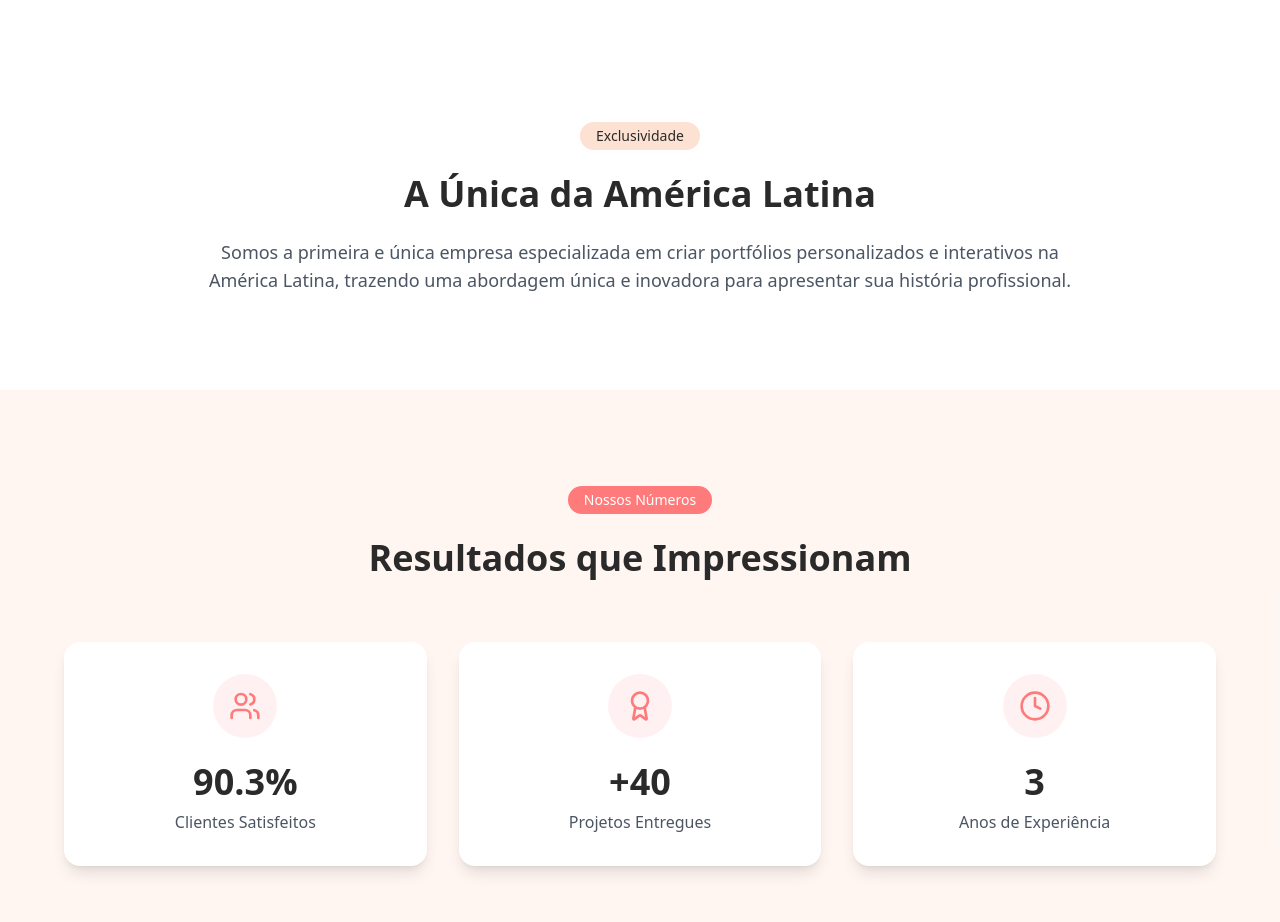
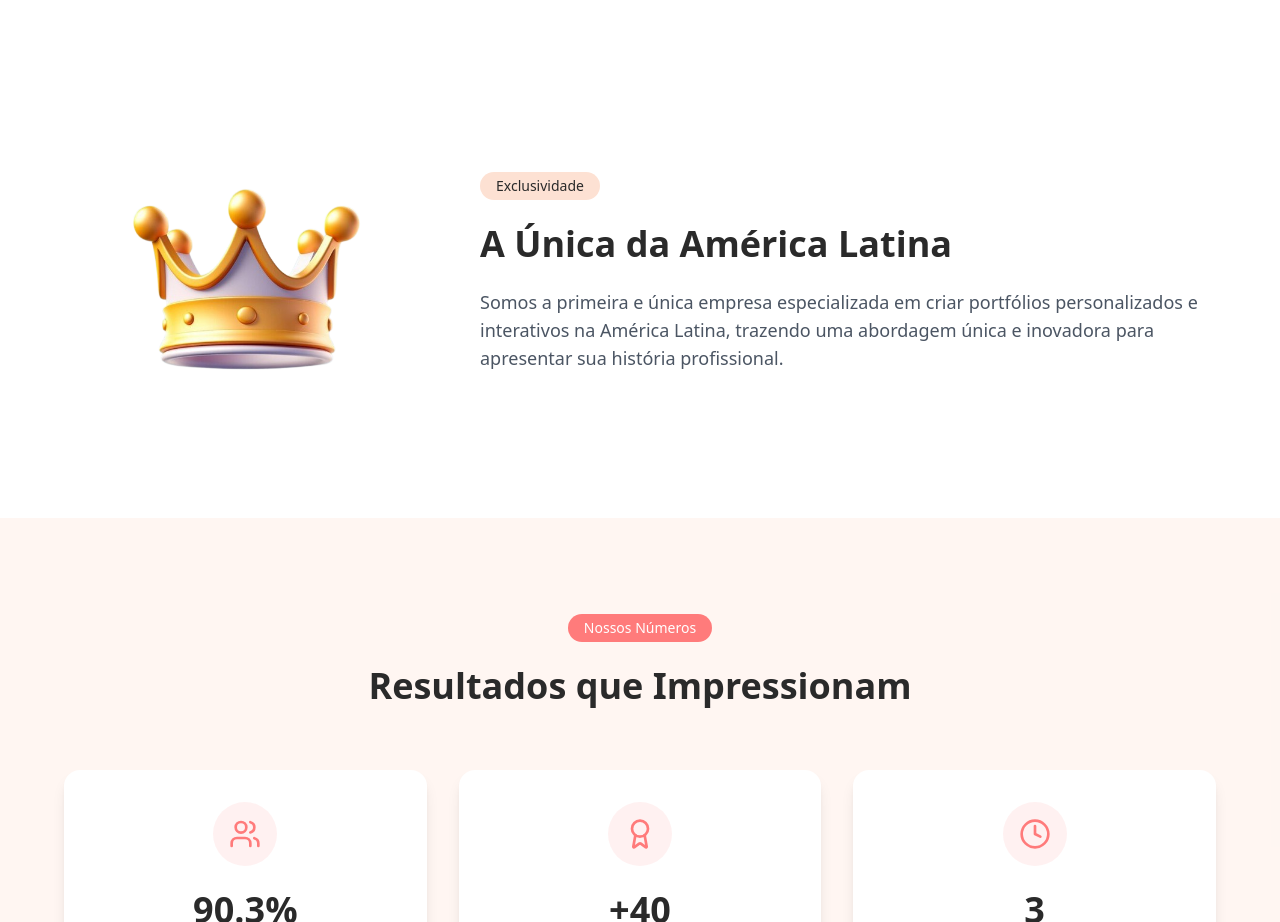
Before and after one commit to correiafm92/interactivo-portfolio, a React (Vite) app: page / in a window 1280 px wide. Shown: the part 1440-2362 px from the top of the page. Built offline with nearby package versions, Linux system fonts and the light colour scheme.

Commit message:
Add image to UniqueValue section
Incorporate an image into the UniqueValue component, positioning it alongside the text on the right side for enhanced visual appeal.
[skip gpt_engineer]

```diff
--- a/src/components/UniqueValue.tsx
+++ b/src/components/UniqueValue.tsx
@@ -4,12 +4,27 @@ export const UniqueValue = () => {
   return (
     <section className="py-24 bg-white">
       <div className="container mx-auto px-4">
+        <div className="max-w-6xl mx-auto flex items-center gap-12 flex-col md:flex-row">
           <motion.div
-          initial={{ opacity: 0, y: 20 }}
-          whileInView={{ opacity: 1, y: 0 }}
+            initial={{ opacity: 0, x: -20 }}
+            whileInView={{ opacity: 1, x: 0 }}
             transition={{ duration: 0.5 }}
             viewport={{ once: true }}
-          className="max-w-4xl mx-auto text-center"
+            className="w-full md:w-1/3"
+          >
+            <img
+              src="/lovable-uploads/e29ea68b-d794-4c14-83fb-aef90e37e453.png"
+              alt="Coroa dourada representando exclusividade"
+              className="w-full max-w-[300px] mx-auto animate-float"
+            />
+          </motion.div>
+
+          <motion.div
+            initial={{ opacity: 0, x: 20 }}
+            whileInView={{ opacity: 1, x: 0 }}
+            transition={{ duration: 0.5 }}
+            viewport={{ once: true }}
+            className="w-full md:w-2/3 text-center md:text-left"
           >
             <span className="px-4 py-1 bg-secondary text-accent rounded-full text-sm font-medium mb-6 inline-block">
               Exclusividade
@@ -23,6 +38,7 @@ export const UniqueValue = () => {
             </p>
           </motion.div>
         </div>
+      </div>
     </section>
   );
 };
```
Also changed, not shown: public/lovable-uploads/e29ea68b-d794-4c14-83fb-aef90e37e453.png (added). Lines whose indentation alone changed are shown as unchanged.
